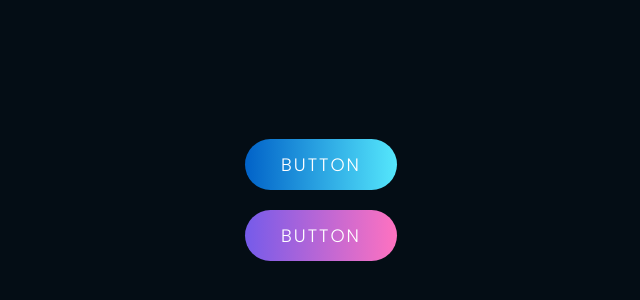
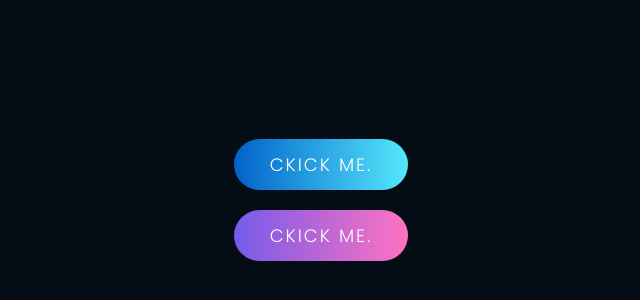
Before and after one commit to peacesells/Pens-ButtonCSSnJS, a plain HTML site: page index.html in a window 1280 px wide. Shown: the part 200-500 px from the top of the page, without its empty margins (319-959 px from the left). Drawn offline with Linux system fonts and the light colour scheme.

Commit message:
Update index.html

```diff
--- a/index.html
+++ b/index.html
@@ -6,8 +6,8 @@
 	<title>Document</title>
 </head>
 <body>
-	<a href="#">Button</a>
-	<a href="#">Button</a>
+	<a href="#">Ckick me.</a>
+	<a href="#">Ckick me.</a>
 	<script src="script.js"></script>
 </body>
 </html>
```
